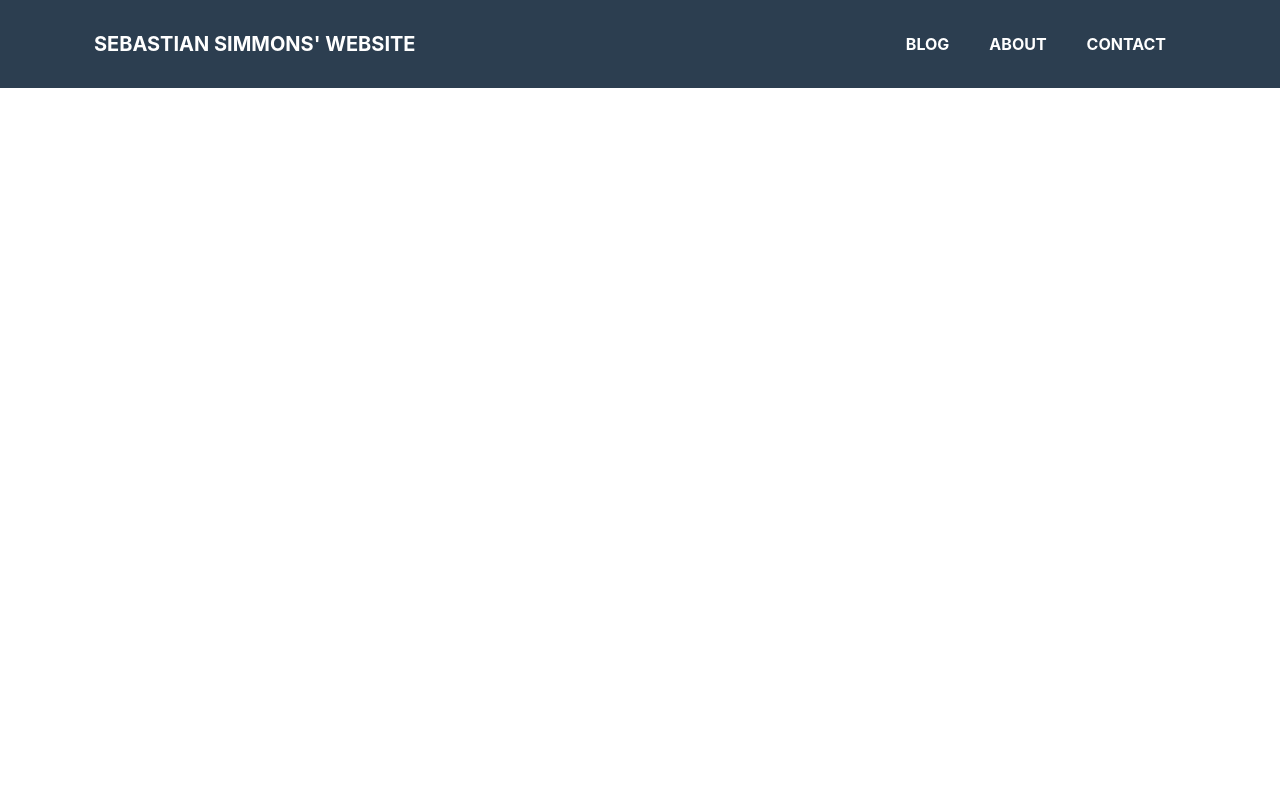
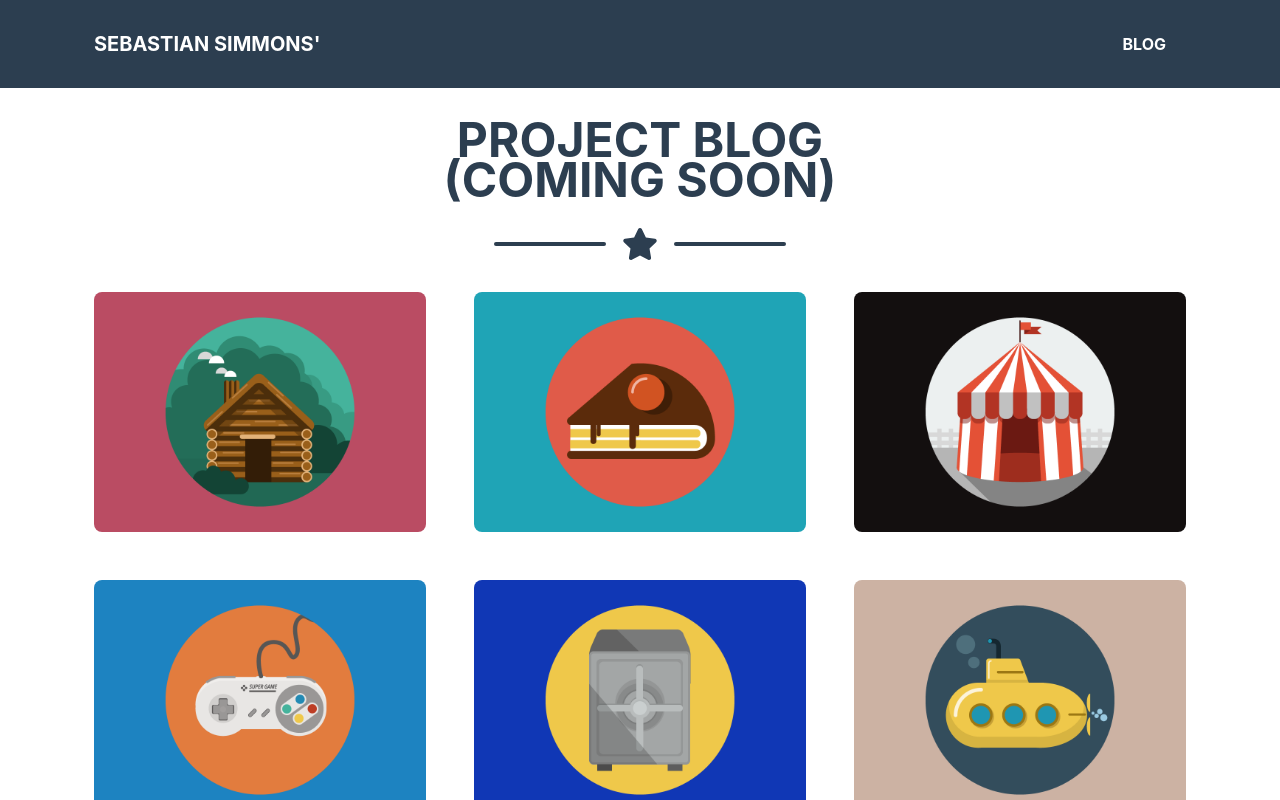
Before and after one commit to sebastiansimmons/sebastiansimmons.com, a React (Create React App) app: page /blog in a window 1280 px wide. Shown: the top 800 px of the page. Built offline with nearby package versions, Linux system fonts and the light colour scheme.

Commit message:
fixed linking with dynamic routing

```diff
--- a/src/App.js
+++ b/src/App.js
@@ -1,8 +1,5 @@
 import React from 'react';
 import './App.css';
-
-//From template
-
 
 import Main from './Main';
 
@@ -13,9 +10,7 @@ import Portfolio from './components/Portfolio';
 
 function App() {
   const navItems = [
-    {link:"first-post", text: "blog"},
-    {link:"#about", text: "About"},
-    {link:"#contact", text: "Contact"},
+    {link:"blog", text: "blog"},
   ];
 
   return (
--- a/src/Main.js
+++ b/src/Main.js
@@ -2,13 +2,13 @@ import React from 'react';
 import { Switch, Route } from 'react-router-dom';
 
 import Home from './pages/Home';
-import FirstPost from './pages/blog/FirstPost';
+import BlogIndex from './pages/blog/BlogIndex';
 
 const Main = () => {
   return (
     <Switch> {/* The Switch decides which component to show based on the current URL.*/}
       <Route exact path='/' component={Home}></Route>
-      <Route exact path='/first-post' component={FirstPost}></Route>
+      <Route exact path='/blog' component={BlogIndex}></Route>
     </Switch>
   );
 }
--- a/src/components/IndexHeader.js
+++ b/src/components/IndexHeader.js
@@ -1,9 +1,7 @@
 import React from 'react';
 
-import { FontAwesomeIcon } from "@fortawesome/react-fontawesome"
-import { faStar } from "@fortawesome/free-solid-svg-icons"
-
-import { Link } from "react-router-dom";
+import { FontAwesomeIcon } from "@fortawesome/react-fontawesome";
+import { faStar } from "@fortawesome/free-solid-svg-icons";
 
 export default function IndexHeader(props) {
 
@@ -21,7 +19,6 @@ export default function IndexHeader(props) {
                   <div class="divider-custom-line"></div>
               </div>
               {/*  Masthead Subheading-- */}
-              <Link to="first-post"><button>yeyo></button></Link>
               <p class="masthead-subheading font-weight-light mb-0">Backend Engineer - Serverless Backend - REST APIs</p>
               <p class="masthead-subheading font-weight-light mb-0">This website is a work in progress. I have continious deployment setup through github and netlify so I can push changes as I go.</p>
           </div>
--- a/src/components/SebNav.js
+++ b/src/components/SebNav.js
@@ -8,9 +8,9 @@ export default function SebNav(props) {
     const navItems = props.items.map((item) =>  NavItem(item));
 
     return(
-      <Navbar variant="dark" collapseOnSelect  expand="lg" bg="secondary" textUppercase fixedTop className="navbar navbar-expand-lg bg-secondary text-uppercase fixed-top" id="mainNav">
+      <Navbar variant="dark" collapseOnSelect  expand="md" bg="secondary" textUppercase fixedTop className="navbar navbar-expand-lg bg-secondary text-uppercase fixed-top" id="mainNav">
         <div class="container">
-          <Link to="/"><Navbar.Brand>Sebastian Simmons' Website</Navbar.Brand></Link>
+          <Link to="/"><Navbar.Brand>Sebastian Simmons'</Navbar.Brand></Link>
           <Navbar.Toggle aria-controls="responsive-navbar-nav" />
           <Navbar.Collapse id="responsive-navbar-nav">
             <Nav className="ml-auto">
--- /dev/null
+++ b/src/pages/blog/BlogIndex.js
@@ -0,0 +1,21 @@
+import React from 'react';
+
+import Container from 'react-bootstrap/Container';
+import Row from 'react-bootstrap/Row';
+import Col from 'react-bootstrap/Col';
+
+import Portfolio from '../../components/Portfolio';
+
+export default function BlogIndex() {
+    return(
+      <>
+      <Container>
+      <Row >
+      <Col>a</Col>
+      </Row>
+      </Container>
+      <Portfolio />
+
+      </>
+    );
+}
--- a/src/pages/blog/FirstPost.js
+++ /dev/null
@@ -1,11 +0,0 @@
-import React from 'react';
-
-import Portfolio from '../../components/Portfolio';
-
-export default function FirstPost() {
-    return(
-      <>
-      <Portfolio />
-      </>
-    );
-}
```
